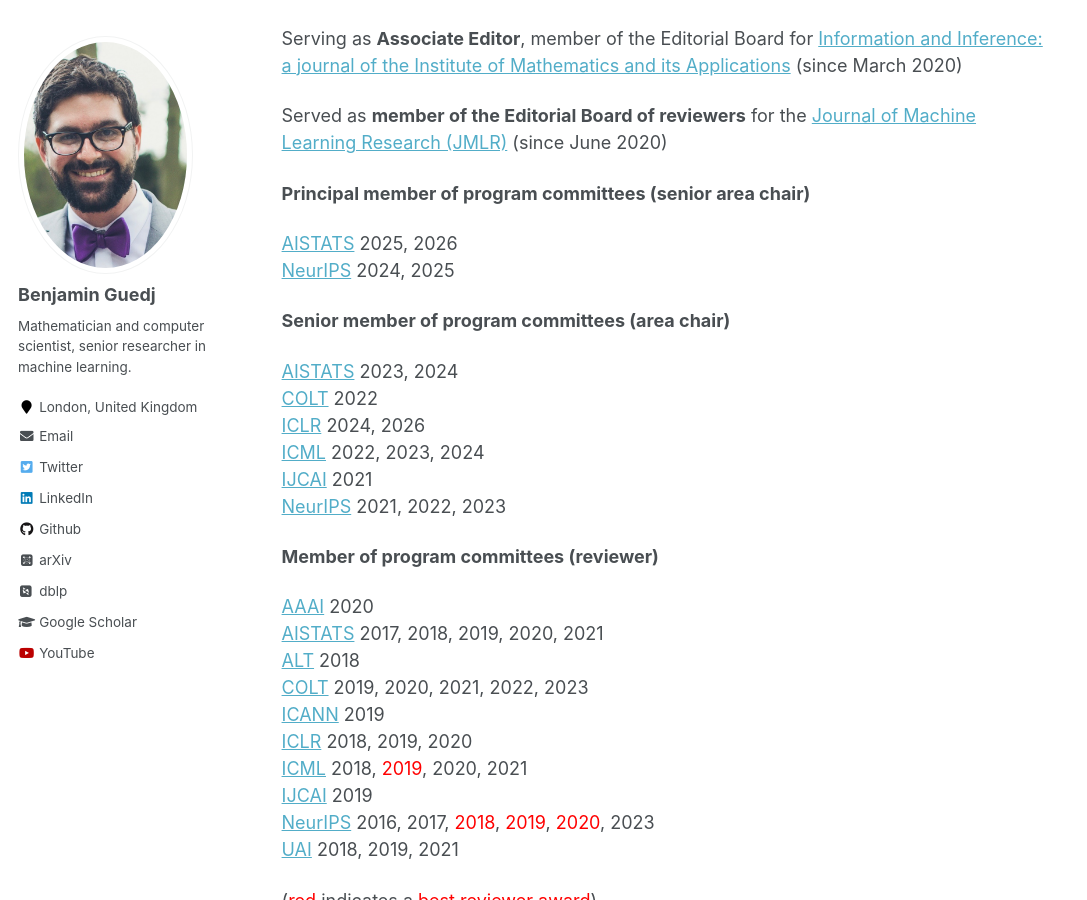
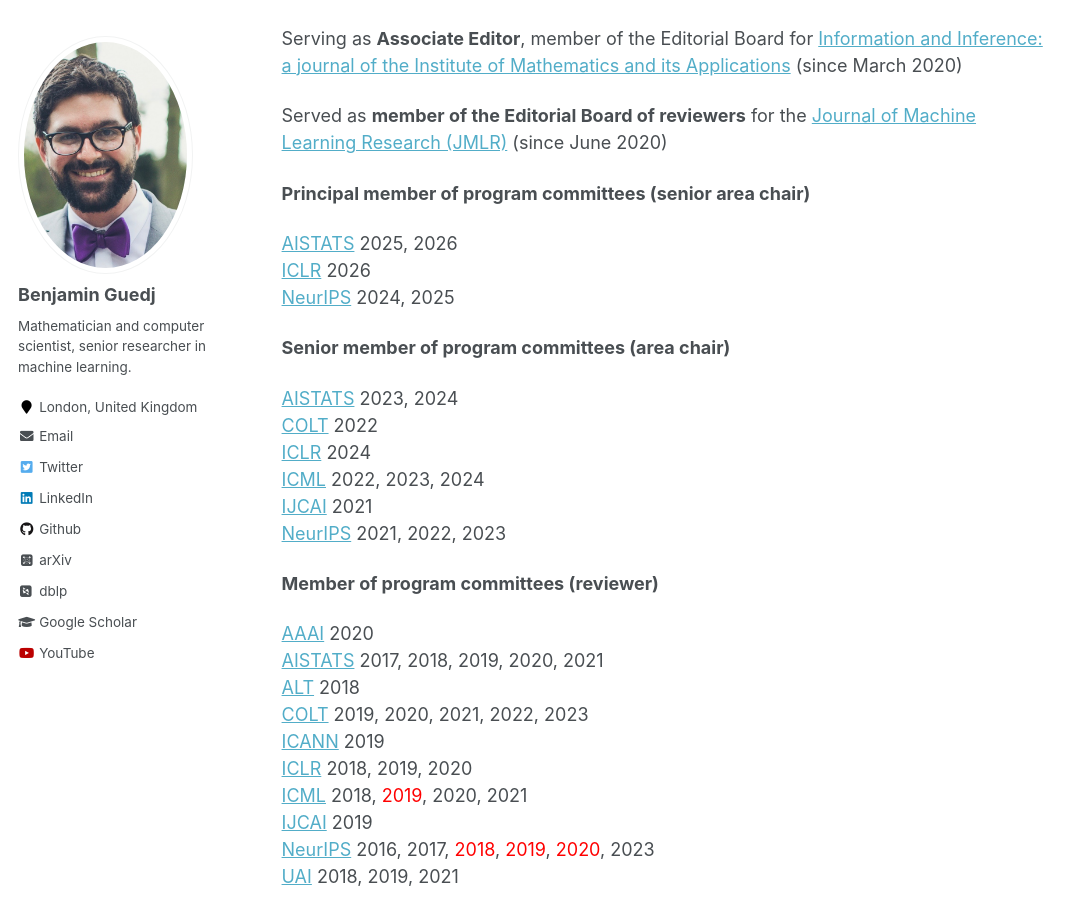
Before and after one commit to bguedj/bguedj.github.io, a Jekyll site: the page built from _pages/service.md, in a window 1280 px wide and 900 px high, scrolled down 1104 px. Shown: the whole window, without its empty margins (0-1087 px from the left). Built offline with Jekyll 4.4.1, drawn with Linux system fonts in a browser that asks for light colours; some web fonts are replaced.

Commit message:
sac iclr

```diff
--- a/_pages/service.md
+++ b/_pages/service.md
@@ -42,13 +42,14 @@
 **Principal member of program committees (senior area chair)**
 
 [AISTATS](https://www.aistats.org) 2025, 2026
+[ICLR](https://iclr.cc) 2026
 [NeurIPS](https://neurips.cc) 2024, 2025
 
 **Senior member of program committees (area chair)**
 
 [AISTATS](https://www.aistats.org) 2023, 2024
 [COLT](http://learningtheory.org) 2022
-[ICLR](https://iclr.cc) 2024, 2026
+[ICLR](https://iclr.cc) 2024
 [ICML](https://icml.cc) 2022, 2023, 2024
 [IJCAI](https://www.ijcai.org) 2021
 [NeurIPS](https://neurips.cc) 2021, 2022, 2023
```
